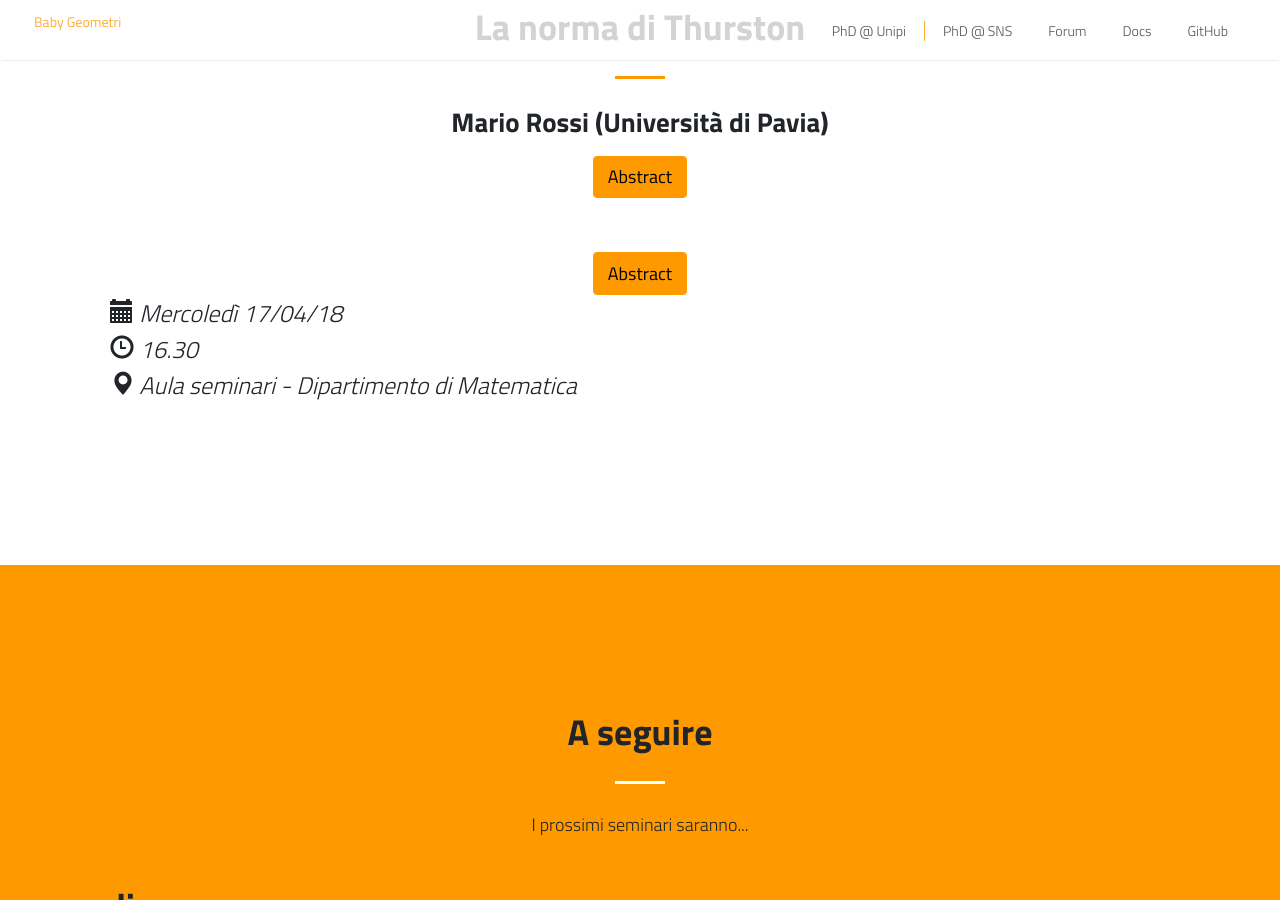
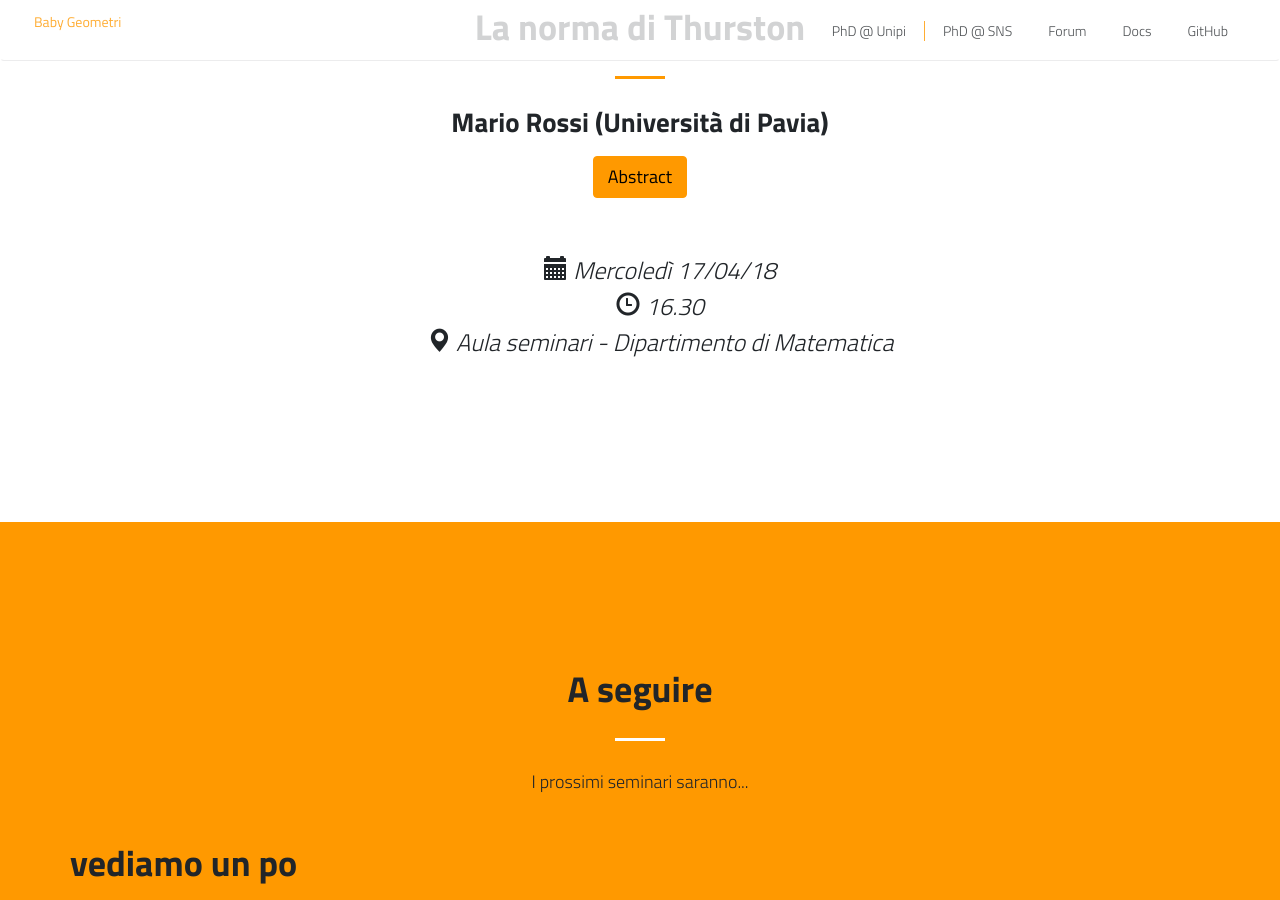
Before and after one commit to baby-geometri/baby-geometri.github.io, a Jekyll site: the page built from index.md, in a window 1280 px wide and 900 px high, scrolled down 1040 px. Built offline with Jekyll 4.4.1, drawn with Linux system fonts in a browser that asks for light colours; nearby versions of some CDN libraries.

Commit message:
Update default.html

```diff
--- a/_layouts/default.html
+++ b/_layouts/default.html
@@ -92,18 +92,7 @@
 {{ site.data.content.whitepaper.abstract }}
 	</div>
 </div>
-
    <br>
-    <br>
-
-
-  <button type="button" class="btn btn-warning" data-toggle="collapse" data-target="#demo">
-   	Abstract  </button>
-  <div id="demo" class="collapse">  <br> {{ site.data.content.whitepaper.abstract }} <br><br>
-  	</div>
-    </div>
-
-    <br>
     <br>
 
  <ul style="list-style-type:none">
```
